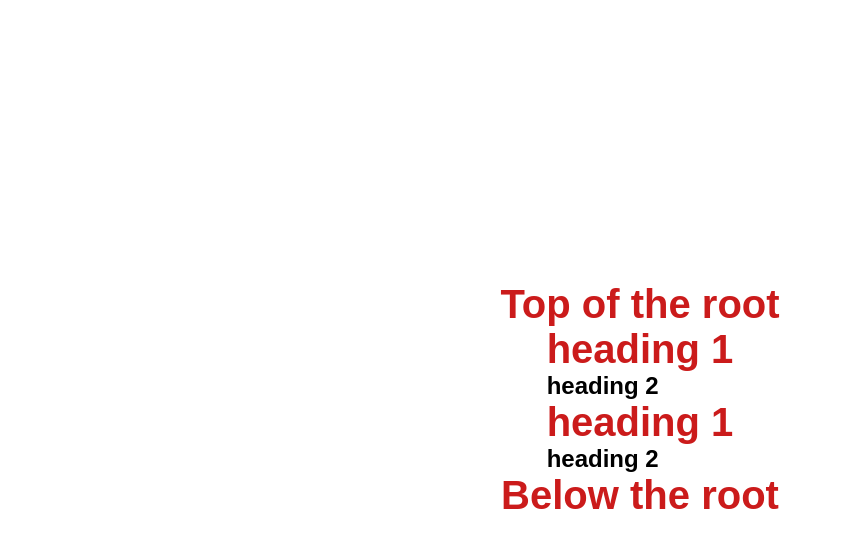
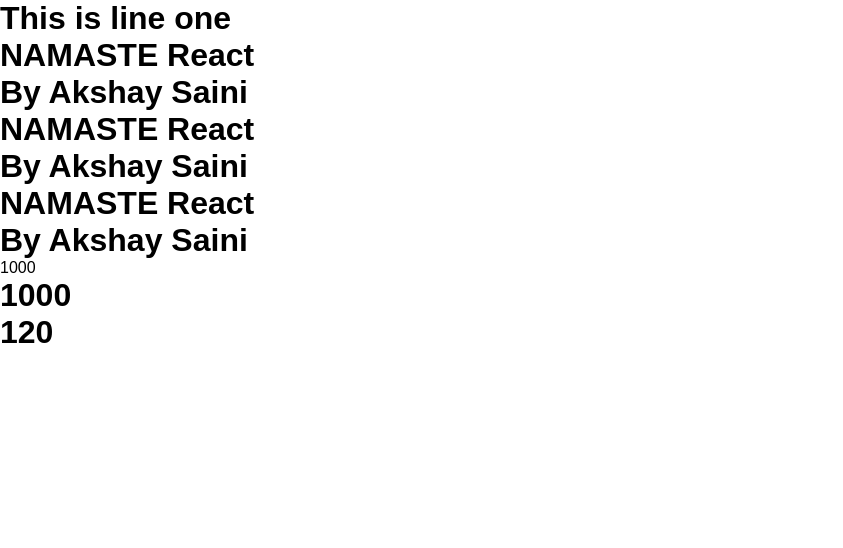
Before and after one commit to its-as2002/Namaste-React, a React app: page / in a window 1280 px wide. Shown: the whole page, without its empty margins (0-843 px from the left). Built offline with nearby package versions, Linux system fonts and the light colour scheme.

Commit message:
Episode 3
-In package.json scripts
 - npm run start
 - npm run build
-Intro to JSX
-functional Component

```diff
--- a/App.js
+++ b/App.js
@@ -1,15 +1,54 @@
 import React from "react";
 import ReactDOM from "react-dom/client";
+// import { renderToNodeStream } from "react-dom/server";
 
-let parent = React.createElement("div", { id: "parent" }, [
-	React.createElement("div", { id: "child1" }, [
-		React.createElement("h1", { id: "h1" }, "heading 1"),
-		React.createElement("h2", { id: "h2" }, "heading 2"),
-	]),
-	React.createElement("div", { id: "child2" }, [
-		React.createElement("h1", { id: "h1" }, "heading 1"),
-		React.createElement("h2", { id: "h2" }, "heading 2"),
-	]),
-]);
-let root = ReactDOM.createRoot(document.querySelector(".root"));
-root.render(parent);
+const heading = React.createElement(
+	"h1",
+	{ id: "he" },
+	"using React.createElement"
+);
+// ! below is the same as the above code
+const JSXHeading = <h1 id="he">using JSX</h1>;
+
+const root = ReactDOM.createRoot(document.querySelector(".root"));
+/*
+
+ ! similarly, we can use JSX syntax to create elements
+ ? JSX is a syntactic sugar for React.createElement
+ *JSX is not a valid JavaScript syntax
+ *JSX is a syntax extension for JavaScript
+ *JSX is a preprocessor step that adds XML syntax to JavaScript
+ *JSX is transformed into JavaScript at runtime
+ *JSX is a syntax extension for JavaScript
+*/
+
+// root.render(heading);
+// root.render(JSXHeading);
+
+// -------------------------------------------------------------------------------------------------------------------------------------------------------
+
+// now creating functional component
+//! Component Composition
+const Title = ()=> <h1>By Akshay Saini</h1> ;
+const Heading = () => (
+	<div>
+		<h1>NAMASTE React</h1>
+        <Title/>
+	</div>
+);
+
+root.render(<Heading/>);
+//
+
+const Demo = ()=>(
+    <div>
+        <h1>This is line one</h1>
+        <Heading/>
+        {Heading()}
+        <Heading></Heading>
+        {1000}
+        <h1>{1000}</h1>
+        <h1>{100+20}</h1>
+    </div>
+)
+root.render(<Demo/>)
--- a/index.html
+++ b/index.html
@@ -7,9 +7,9 @@
 		<link rel="stylesheet" href="style.css" />
 	</head>
 	<body>
-		<h1>Top of the root</h1>
+
 		<div class="root"></div>
-		<h1>Below the root</h1>
+
 
 		<script type="module" src="./App.js"></script>
 	</body>
--- a/package.json
+++ b/package.json
@@ -3,6 +3,8 @@
 	"version": "1.0.0",
 	"description": "Namaste React by Akshay Saini",
 	"scripts": {
+		"start": "parcel index.html",
+		"build": "parcel build index.html",
 		"test": "jest"
 	},
 	"repository": {
--- a/style.css
+++ b/style.css
@@ -7,13 +7,4 @@
 html,body {
 	height: 100%;
 	width: 100%;
-	display: flex;
-	justify-content: center;
-	align-items: center;
-	flex-direction: column;
 }
-h1 {
-	font-size: 2.5rem;
-	font-weight: 600;
-	color: #cb1b1b;
-}
```
Also changed, not shown: 1 other file.
